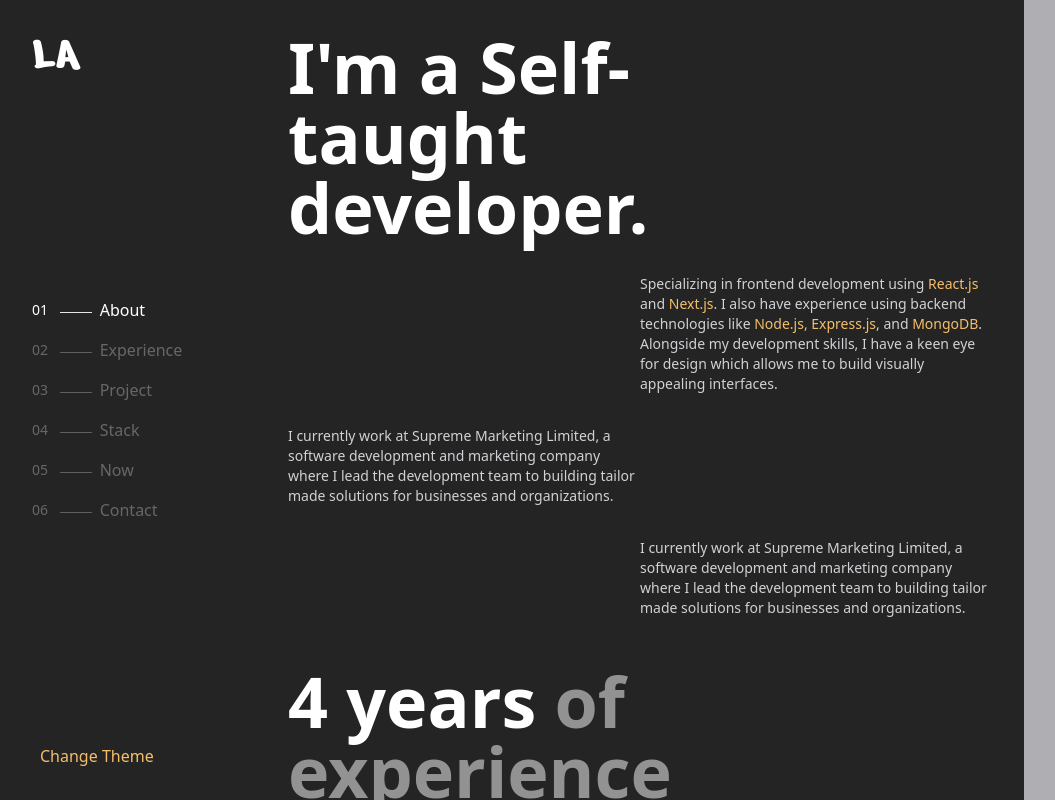
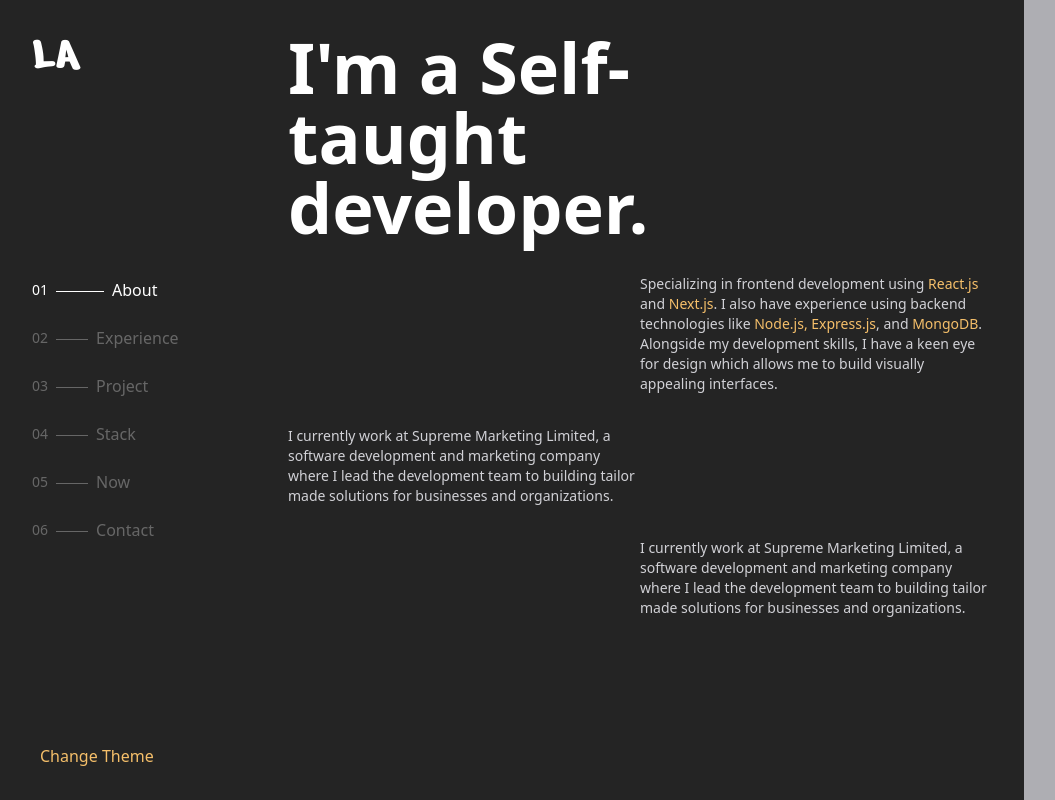
Before and after one commit to Lilianada/Quickview, a React (Create React App) app: page / in a window 1280 px wide. Shown: the whole page, without its empty margins (0-1055 px from the left). Built offline with nearby package versions, Linux system fonts and the light colour scheme; grey boxes are pictures that could not be loaded.

Commit message:
Add smooth scroll to desktop view

```diff
--- a/src/App.js
+++ b/src/App.js
@@ -1,4 +1,4 @@
-import React, { useState } from 'react';
+import React, { useState, useEffect} from 'react';
 import { motion } from 'framer-motion';
 import { FaGithub, FaLinkedin } from "react-icons/fa";
 import { MdMenu } from "react-icons/md";
@@ -82,6 +82,38 @@ const App = () => {
   const [activeSection, setActiveSection] = useState('about');
   const [currentTheme, setCurrentTheme] = useState('default');
 
+  useEffect(() => {
+    const options = {
+      root: null,
+      rootMargin: '-50% 0px',
+      threshold: 0
+    };
+
+    const callback = (entries) => {
+      entries.forEach(entry => {
+        if (entry.isIntersecting) {
+          setActiveSection(entry.target.id);
+        }
+      });
+    };
+
+    const observer = new IntersectionObserver(callback, options);
+
+    navSections.forEach(section => {
+      const element = document.getElementById(section.id);
+      if (element) observer.observe(element);
+    });
+
+    return () => observer.disconnect();
+  }, []);
+
+  const scrollToSection = (sectionId) => {
+    const element = document.getElementById(sectionId);
+    if (element) {
+      element.scrollIntoView({ behavior: 'smooth' });
+      setActiveSection(sectionId);
+    }
+  };
   const themes = Object.keys(themeConfig);
 
   const navSections = [
@@ -424,12 +456,17 @@ const App = () => {
               <div
                 key={section.id}
                 className={`${theme.primaryText} cursor-pointer flex items-center group
-                    ${activeSection === section.id
-                    ? 'opacity-100'
-                    : 'opacity-30 hover:opacity-60'}`}
-                onClick={() => setActiveSection(section.id)}
+                  ${activeSection === section.id ? 'opacity-100' : 'opacity-30 hover:opacity-60'}`}
+                onClick={() => scrollToSection(section.id)}
               >
-                <span className="text-sm">0{index + 1} <hr className={`inline-block w-8 h-[3px] mx-2`} /></span>
+                <span className="text-sm">0{index + 1}</span>
+                <span className="mx-2 pb-2 inline-block transition-all duration-300">
+                  <span
+                    className={`inline-block h-[1.5px] bg-current transition-all duration-300 ${
+                      activeSection === section.id ? 'w-12' : 'w-8'
+                    }`}
+                  />
+                </span>
                 <span className="font-medium">{section.label}</span>
               </div>
             ))}
@@ -443,9 +480,9 @@ const App = () => {
           </div>
         </div>
 
-        <div className={`${theme.background === 'bg-[#242424]' ? `bg-[#242424]` : 'bg-[#ffffff]'}
-          ${theme.secondaryText} w-[60%] overflow-y-auto p-8`}>
-          <section className="mb-12">
+        <div className={`${theme.background === 'bg-[#242424]' ? 'bg-[#242424]' : 'bg-[#ffffff]'}
+            ${theme.secondaryText} w-[60%] overflow-y-auto p-8 scroll-smooth`}>
+          <section id="about" className="mb-12 min-h-screen">
             <div className="mb-8">
               <h1 className={`${theme.primaryText} text-[70px] font-[900] leading-[70px] w-1/2`}>I'm a Self-taught developer.</h1>
               <div className={`text-sm flex justify-end my-8 ${theme.secondaryText}`}>
@@ -466,7 +503,7 @@ const App = () => {
             </div>
           </section>
 
-          <section className="my-12">
+          <section id="experience" className="my-12 min-h-screen">
             <h2 className={`${theme.primaryText} text-[70px] font-[900] leading-[70px] w-1/2 mb-24`}><span className={`${theme.primaryText}`}>4 years </span><span className='opacity-50'>of experience</span> </h2>
             {experiences.map((exp, index) => (
               <div
@@ -483,7 +520,7 @@ const App = () => {
             ))}
           </section>
 
-          <section>
+          <section id="project" className='min-h-screen'>
             <div className='flex justify-end'>
               <h2 className={`${theme.primaryText} text-[70px] font-[900] leading-[70px] w-1/3 mb-24`}><span className='opacity-50'>My </span><span className={`${theme.primaryText}`}>Projects</span> </h2>
             </div>
@@ -515,7 +552,7 @@ const App = () => {
             ))}
           </section>
 
-          <section className="my-12">
+          <section id="stack" className="my-12 min-h-screen">
             <div className=''>
               <h2 className={`${theme.primaryText} text-[70px] font-[900] leading-[70px] w-1/3 mb-24`}><span className='opacity-50'>My </span><span className={`${theme.primaryText}`}>Stack</span> </h2>
             </div>
@@ -547,7 +584,7 @@ const App = () => {
             ))}
           </section>
 
-          <section>
+          <section id="now" className='min-h-screen'>
             <div className=''>
               <h2 className={`${theme.primaryText} text-[70px] font-[900] leading-[70px] w-1/3 mb-24`}><span className='opacity-50'>Now </span> </h2>
             </div>
@@ -624,7 +661,7 @@ const App = () => {
             </motion.div>
           </section>
 
-          <section className="my-12">
+          <section id="contact" className="my-12">
             <div className=''>
               <h2 className={`${theme.primaryText} text-[70px] font-[900] leading-[70px] w-1/3 mb-24`}><span className='opacity-50'>Contact </span></h2>
             </div>
```
